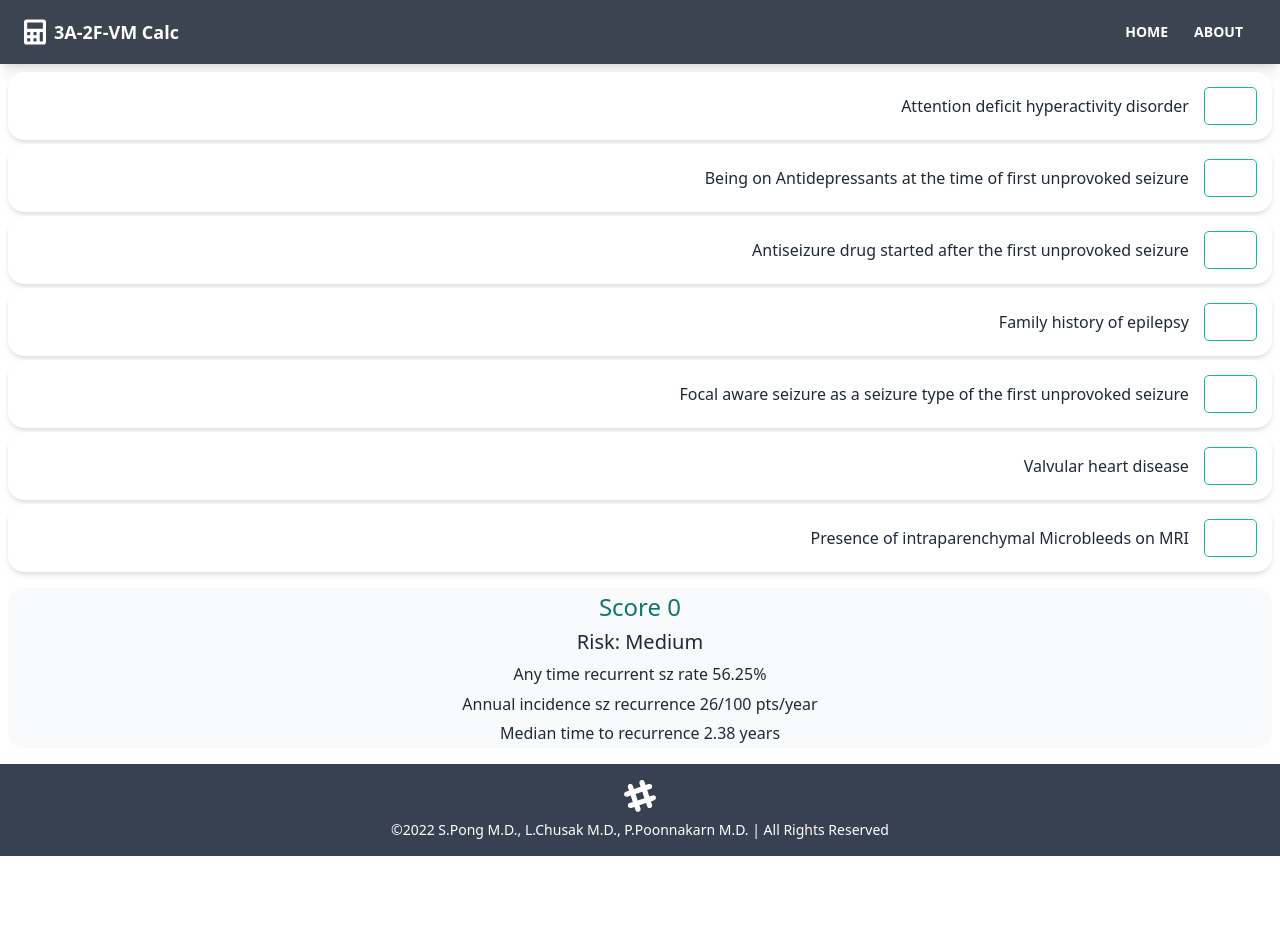
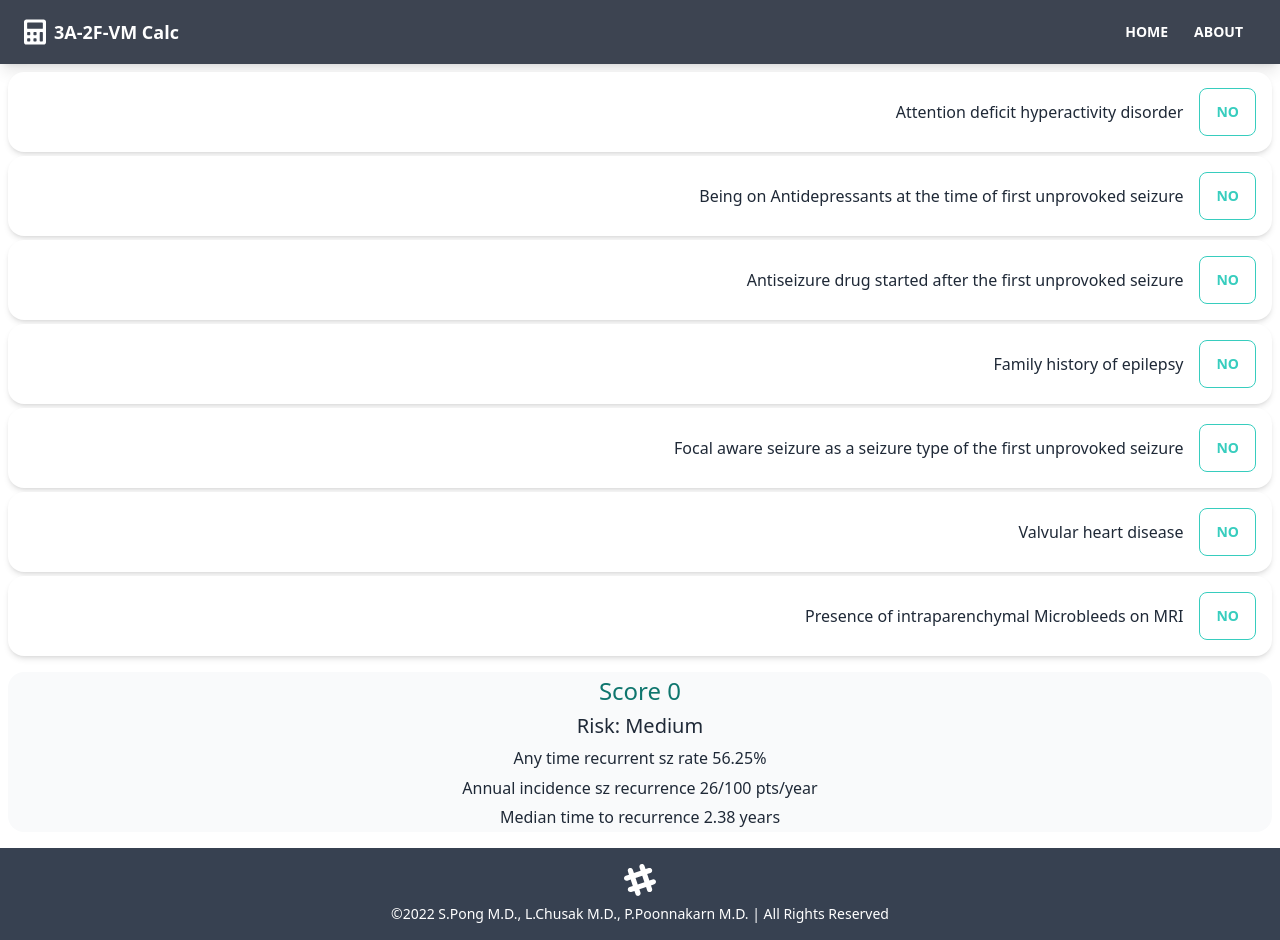
Before and after one commit to poonnakarn/3a-2f-vm-score, a React (Create React App) app: page / in a window 1280 px wide. Before the commit the page ends 856 px from the top, so only its background shows below. Built offline with nearby package versions, Linux system fonts and the light colour scheme.

Commit message:
Restore style

```diff
--- a/src/components/ScoreItem.jsx
+++ b/src/components/ScoreItem.jsx
@@ -23,12 +23,12 @@ function ScoreItem({ score: { text, point } }) {
       <div className='flex-row space-x-4 items-center card-body'>
         <div className='text-base text-right font-light'>{text}</div>
         <button
-          // className={isToggle ? 'btn btn-accent' : 'btn btn-accent btn-outline'}
-          className={
-            isToggle
-              ? 'bg-teal-500 text-white font-base py-2 px-4 rounded outline outline-1 outline-teal-500'
-              : 'bg-opacity-100 text-white font-base py-2 px-4 rounded outline outline-1 outline-teal-500'
-          }
+          className={isToggle ? 'btn btn-accent' : 'btn btn-accent btn-outline'}
+          // className={
+          //   isToggle
+          //     ? 'bg-teal-500 text-white font-bold py-2 px-4 rounded outline outline-offset-2 outline-0 outline-teal-500'
+          //     : 'bg-opacity-100 text-white font-base py-2 px-4 rounded outline outline-offset-2 outline-1 outline-teal-500'
+          // }
           onClick={handleToggle}
         >
           {isToggle ? 'Yes' : 'No'}
```
